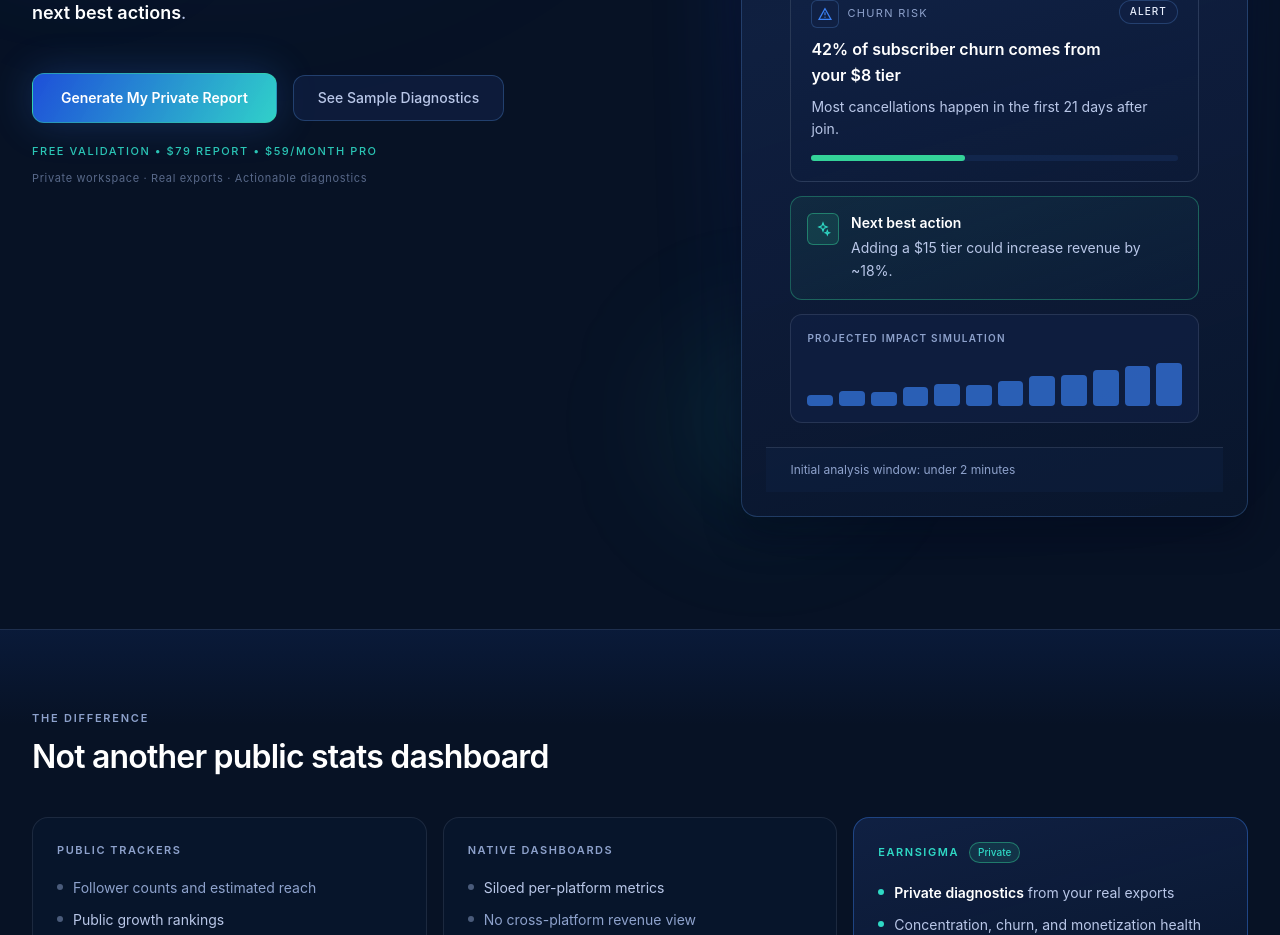
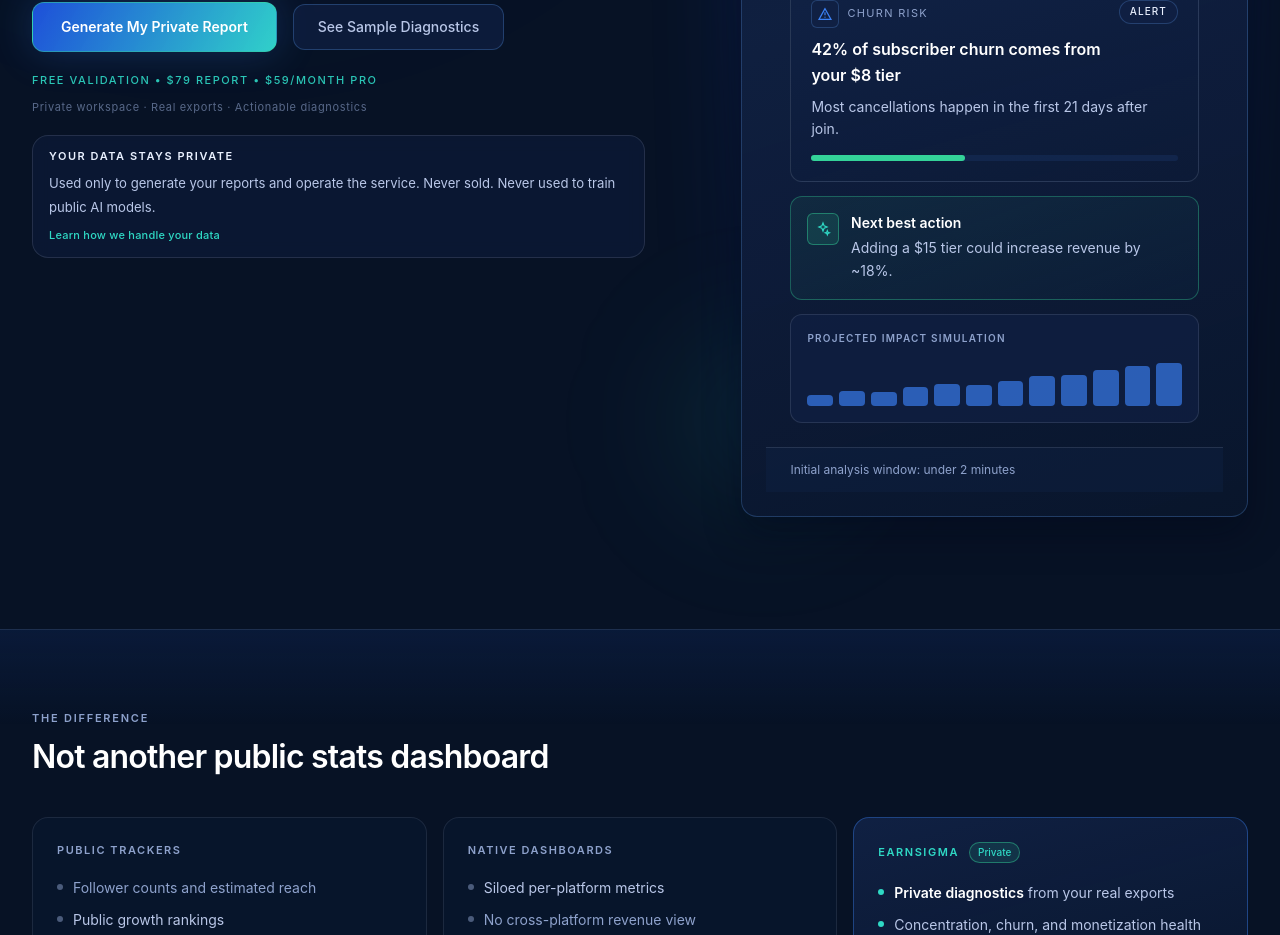
Before and after one commit to Rudolf4265/earnsignal-web, a Next.js app: page / in a window 1280 px wide. Shown: the part 780-1715 px from the top of the page. Built offline with nearby package versions, Linux system fonts and the light colour scheme; no server answers.

Commit message:
Create a very small frontend trust-copy follow-up PR for EarnSigma marketing + app upload UX.

```diff
--- a/app/(app)/app/_components/upload/data-upload-page.tsx
+++ b/app/(app)/app/_components/upload/data-upload-page.tsx
@@ -2,6 +2,7 @@
 
 import Link from "next/link";
 import { useEffect, useMemo, useState } from "react";
+import { publicUrls } from "@earnsigma/config";
 import UploadCard from "./UploadCard";
 import UploadStepper from "./upload-stepper";
 import { buttonClassName } from "@/src/components/ui/button";
@@ -54,6 +55,20 @@ export default function DataUploadPage() {
 
       <div className="grid grid-cols-1 gap-8 lg:grid-cols-3">
         <div className="lg:col-span-2">
+          <UploadCard className="mb-4 p-4">
+            <div data-testid="upload-trust-strip">
+              <p className="text-xs font-semibold uppercase tracking-[0.12em] text-slate-900">Your data stays private</p>
+              <p className="mt-1.5 text-sm leading-relaxed text-slate-700">
+                Files are used only to generate your reports and operate the service. Never sold. Never used to train public AI models.
+              </p>
+              <Link
+                href={publicUrls.dataPrivacy}
+                className="mt-2 inline-flex text-xs font-medium text-slate-700 underline underline-offset-4 transition hover:text-slate-900"
+              >
+                Learn how we handle your data
+              </Link>
+            </div>
+          </UploadCard>
           <UploadStepper visiblePlatformCards={visiblePlatformCards} supportedRevenueUploads={supportedRevenueUploads} />
         </div>
 
--- a/app/(marketing)/page.tsx
+++ b/app/(marketing)/page.tsx
@@ -301,6 +301,23 @@ export default function MarketingHomePage() {
               <p className="mt-2.5 text-[11px] tracking-[0.06em] text-brand-text-muted/60">
                 Private workspace · Real exports · Actionable diagnostics
               </p>
+              <div
+                className="mt-5 max-w-2xl rounded-2xl border border-brand-border/65 bg-brand-panel/45 px-4 py-3 text-brand-text-secondary backdrop-blur-sm"
+                data-testid="marketing-trust-strip"
+              >
+                <p className="text-[11px] font-semibold uppercase tracking-[0.14em] text-brand-text-primary">
+                  Your data stays private
+                </p>
+                <p className="mt-1.5 text-xs leading-6 text-brand-text-secondary sm:text-[0.82rem]">
+                  Used only to generate your reports and operate the service. Never sold. Never used to train public AI models.
+                </p>
+                <a
+                  href={publicUrls.dataPrivacy}
+                  className="mt-2 inline-flex text-[11px] font-medium tracking-[0.02em] text-brand-accent-teal transition hover:text-white"
+                >
+                  Learn how we handle your data
+                </a>
+              </div>
             </div>
 
             {/* Hero sample report card */}
```
Also changed, not shown: 2 other files (tests, documents, lock files or other folders).
